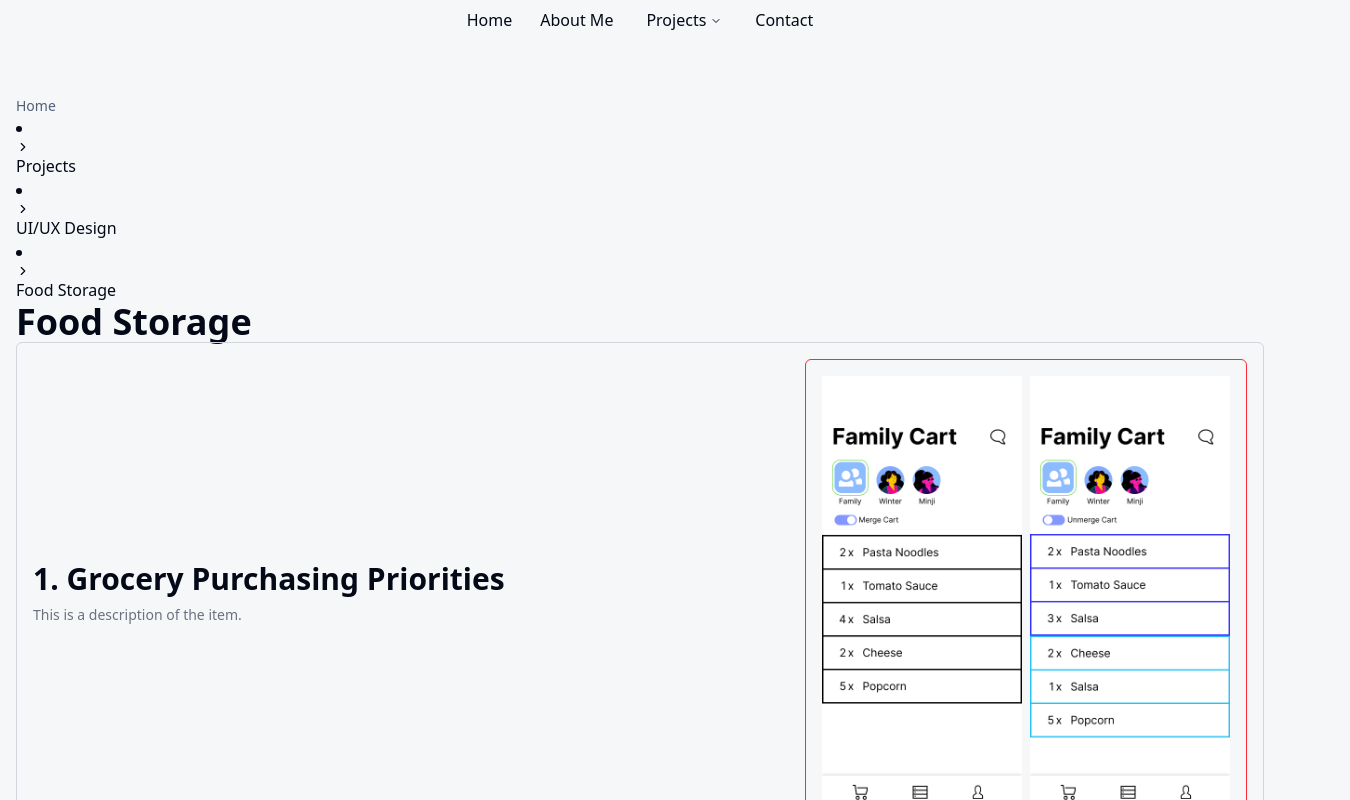
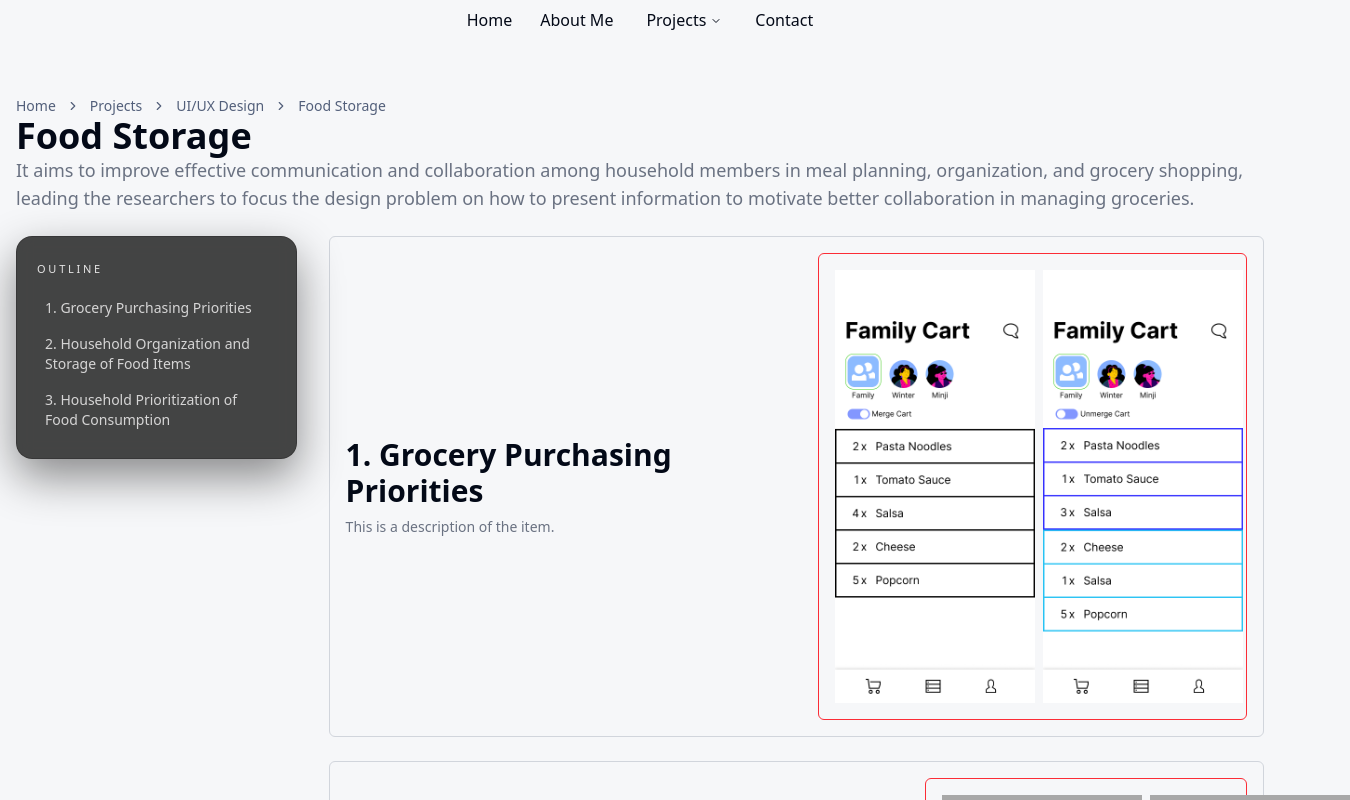
Before and after one commit to frncs-dc/portfolio, a Next.js app: page /projects/uiux-design/food-storage in a window 1280 px wide. Shown: the top 800 px of the page, 1350 px wide, since content can reach past the window. Built offline with nearby package versions, Linux system fonts and the light colour scheme.

Commit message:
feat: added outline

```diff
--- a/src/app/projects/uiux-design/food-storage/page.jsx
+++ b/src/app/projects/uiux-design/food-storage/page.jsx
@@ -8,6 +8,21 @@ import {
 } from "@/components/ui/breadcrumb";
 
 export default function FoodStorage() {
+    const outlineItems = [
+        {
+            id: "grocery-purchasing-priorities",
+            label: "1. Grocery Purchasing Priorities",
+        },
+        {
+            id: "household-organization-storage",
+            label: "2. Household Organization and Storage of Food Items",
+        },
+        {
+            id: "household-prioritization-consumption",
+            label: "3. Household Prioritization of Food Consumption",
+        },
+    ];
+
     return (
         <section className="relative z-10 my-24 flex flex-col justify-center px-4">
             <Breadcrumb>
@@ -15,10 +30,11 @@ export default function FoodStorage() {
                     <BreadcrumbItem>
                         <BreadcrumbLink href="/">Home</BreadcrumbLink>
                     </BreadcrumbItem>
-                </BreadcrumbList>
                     <BreadcrumbSeparator />
                     <BreadcrumbItem>
-                    <BreadcrumbLink href="/projects">Projects</BreadcrumbLink>
+                        <BreadcrumbLink href="/projects">
+                            Projects
+                        </BreadcrumbLink>
                     </BreadcrumbItem>
                     <BreadcrumbSeparator />
                     <BreadcrumbItem>
@@ -32,14 +48,49 @@ export default function FoodStorage() {
                             Food Storage
                         </BreadcrumbLink>
                     </BreadcrumbItem>
+                </BreadcrumbList>
             </Breadcrumb>
             <h1 className="text-4xl font-bold">Food Storage</h1>
+            <p className="text-lg text-gray-500">
+                It aims to improve effective communication and collaboration
+                among household members in meal planning, organization, and
+                grocery shopping, leading the researchers to focus the design
+                problem on how to present information to motivate better
+                collaboration in managing groceries.
+            </p>
 
+            <div className="mt-6 grid gap-8 lg:grid-cols-[minmax(220px,0.9fr)_minmax(0,3fr)]">
+                <aside className="hidden lg:block self-start sticky top-28">
+                    <div className="rounded-2xl border border-neutral-800/40 bg-neutral-900/80 backdrop-blur px-5 py-6 shadow-[0_18px_45px_rgba(0,0,0,0.45)]">
+                        <p className="text-[11px] font-medium uppercase tracking-[0.25em] text-neutral-200">
+                            Outline
+                        </p>
+                        <nav className="mt-4">
+                            <ul className="space-y-2 text-sm text-neutral-200">
+                                {outlineItems.map((item) => (
+                                    <li key={item.id}>
+                                        <a
+                                            href={`#${item.id}`}
+                                            className="block rounded-md px-2 py-1 text-neutral-200/90 hover:bg-white/10 hover:text-white focus-visible:outline-none focus-visible:ring-2 focus-visible:ring-pink-400"
+                                        >
+                                            {item.label}
+                                        </a>
+                                    </li>
+                                ))}
+                            </ul>
+                        </nav>
+                    </div>
+                </aside>
+
+                <div className="space-y-6">
                     {/* Row Item */}
                     <div className="flex flex-row gap-4 border border-gray-300 rounded-md p-4">
                         {/*Item Description*/}
                         <div className="flex flex-col gap-2 justify-center">
-                    <h2 className="text-3xl font-bold">
+                            <h2
+                                id="grocery-purchasing-priorities"
+                                className="text-3xl font-bold scroll-mt-32 lg:scroll-mt-40"
+                            >
                                 1. Grocery Purchasing Priorities
                             </h2>
                             <p className="text-sm text-gray-500">
@@ -68,8 +119,12 @@ export default function FoodStorage() {
                     <div className="flex flex-row gap-4 border border-gray-300 rounded-md p-4">
                         {/*Item Description*/}
                         <div className="flex flex-col gap-2 justify-center">
-                    <h2 className="text-3xl font-bold">
-                        2. Household Organization and Storage of Food Items
+                            <h2
+                                id="household-organization-storage"
+                                className="text-3xl font-bold scroll-mt-32 lg:scroll-mt-40"
+                            >
+                                2. Household Organization and Storage of Food
+                                Items
                             </h2>
                             <p className="text-sm text-gray-500">
                                 This is a description of the item.
@@ -97,7 +152,10 @@ export default function FoodStorage() {
                     <div className="flex flex-row gap-4 border border-gray-300 rounded-md p-4">
                         {/*Item Description*/}
                         <div className="flex flex-col gap-2 justify-center">
-                    <h2 className="text-3xl font-bold">
+                            <h2
+                                id="household-prioritization-consumption"
+                                className="text-3xl font-bold scroll-mt-32 lg:scroll-mt-40"
+                            >
                                 3. Household Prioritization of Food Consumption
                             </h2>
                             <p className="text-sm text-gray-500">
@@ -121,6 +179,8 @@ export default function FoodStorage() {
                             />
                         </div>
                     </div>
+                </div>
+            </div>
         </section>
     );
 }
--- /dev/null
+++ b/src/app/projects/uiux-research/food-storage/page.jsx
@@ -0,0 +1,7 @@
+export default function FoodStorageResearch() {
+    return (
+        <div>
+            <h1>Food Storage Research</h1>
+        </div>
+    );
+}
```
Lines whose indentation alone changed are shown as unchanged.
